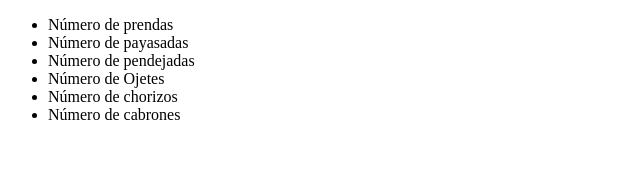
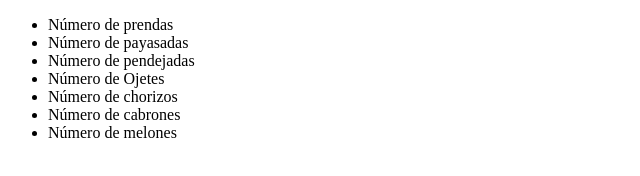
Before and after one commit to Joussef27/Prueba, a plain HTML site: page index.html in a window 1280 px wide. Shown: the whole page, without its empty margins (0-640 px from the left). Drawn offline with Linux system fonts and the light colour scheme.

Commit message:
Agrega un dato de melones

```diff
--- a/index.html
+++ b/index.html
@@ -11,6 +11,8 @@
             <li>Número de Ojetes</li>
             <li>Número de chorizos</li>
             <li>Número de cabrones</li>
+            <li>Número de melones</li>
+
         </ul>
     </body>
 </html>
```
